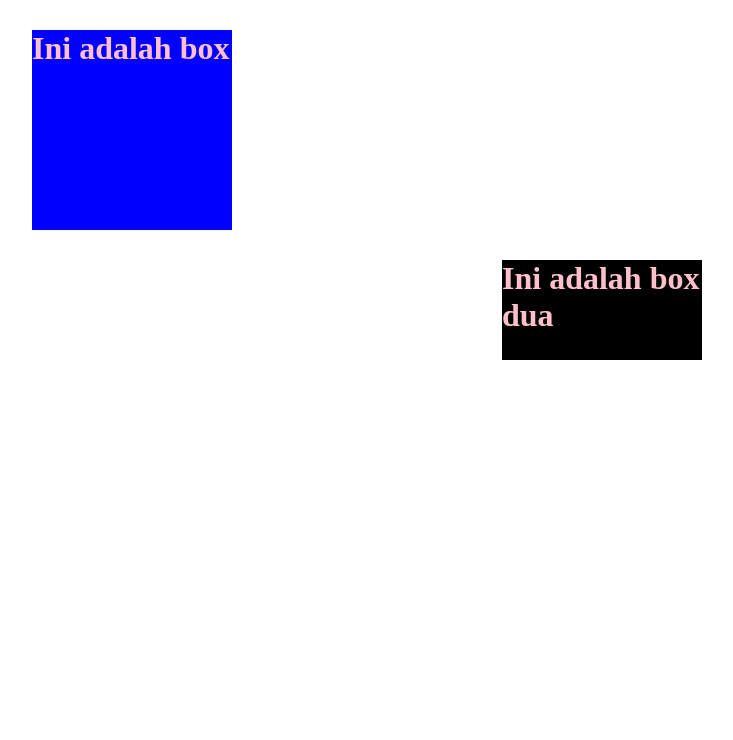
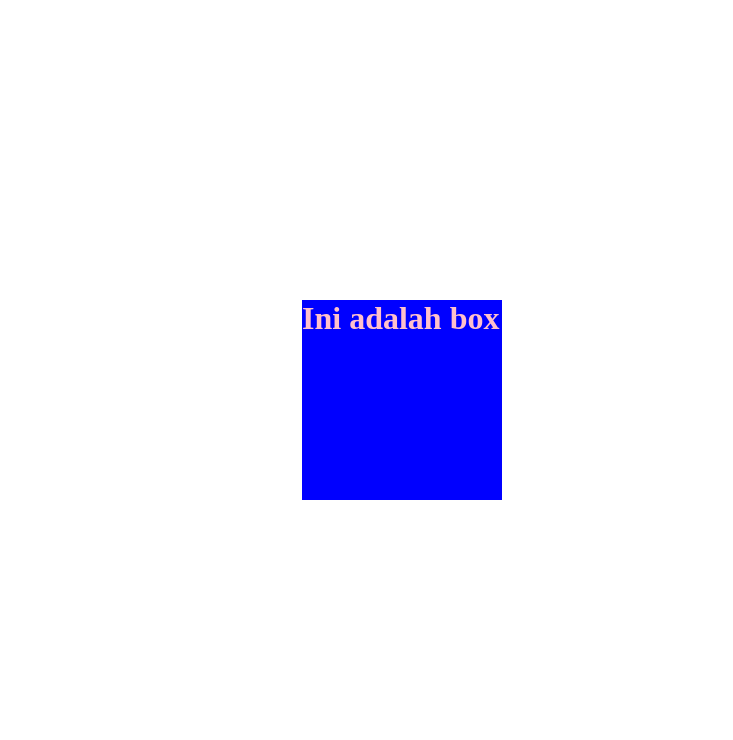
Before and after one commit to trisskmasarahh/dasarWeb, a PHP site: page / in a window 1280 px wide. Shown: the top 740 px of the page, without its empty margins (6-739 px from the left). Before the commit the page ends 360 px from the top, so only its background shows below. Run offline with PHP 8.4, Linux system fonts and the light colour scheme.

Commit message:
praktikum 6 soal nomor 7 mengubah nilai margin

```diff
--- a/minggu2/styleMargin.css
+++ b/minggu2/styleMargin.css
@@ -5,7 +5,7 @@ h1{
     background: blue;
     height: 200px;
     width: 200px;
-    margin: 30px;
+    margin: 300px;
 }
 .box-dua{
     background: black;
```
